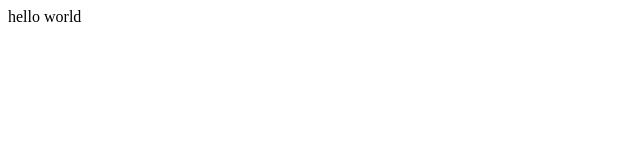
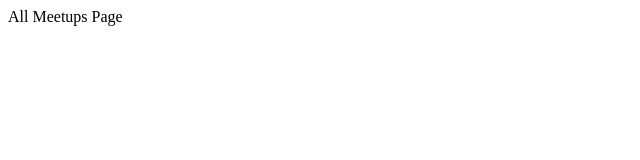
Before and after one commit to AhmedDiaab/meetups-app, a React (Create React App) app: page / in a window 1280 px wide. Shown: the top 160 px of the page, without its empty margins (0-640 px from the left). Built offline with nearby package versions, Linux system fonts and the light colour scheme.

Commit message:
feat(): add routing for meetup pages

```diff
--- a/src/App.js
+++ b/src/App.js
@@ -1,5 +1,18 @@
+import { Route, Routes } from "react-router-dom";
+import AllMeetupsPage from "./pages/AllMeetups";
+import FavouritesPage from "./pages/Favourites";
+import NewMeetupPage from "./pages/NewMeetup";
+
 function App() {
-  return <div> hello world </div>;
+  return (
+    <div>
+      <Routes>
+        <Route path="/" exact={true} element={<AllMeetupsPage />} />
+        <Route path="/favourites" element={<FavouritesPage />} />
+        <Route path="/new-meetup" element={<NewMeetupPage />} />
+      </Routes>
+    </div>
+  );
 }
 
 export default App;
```
